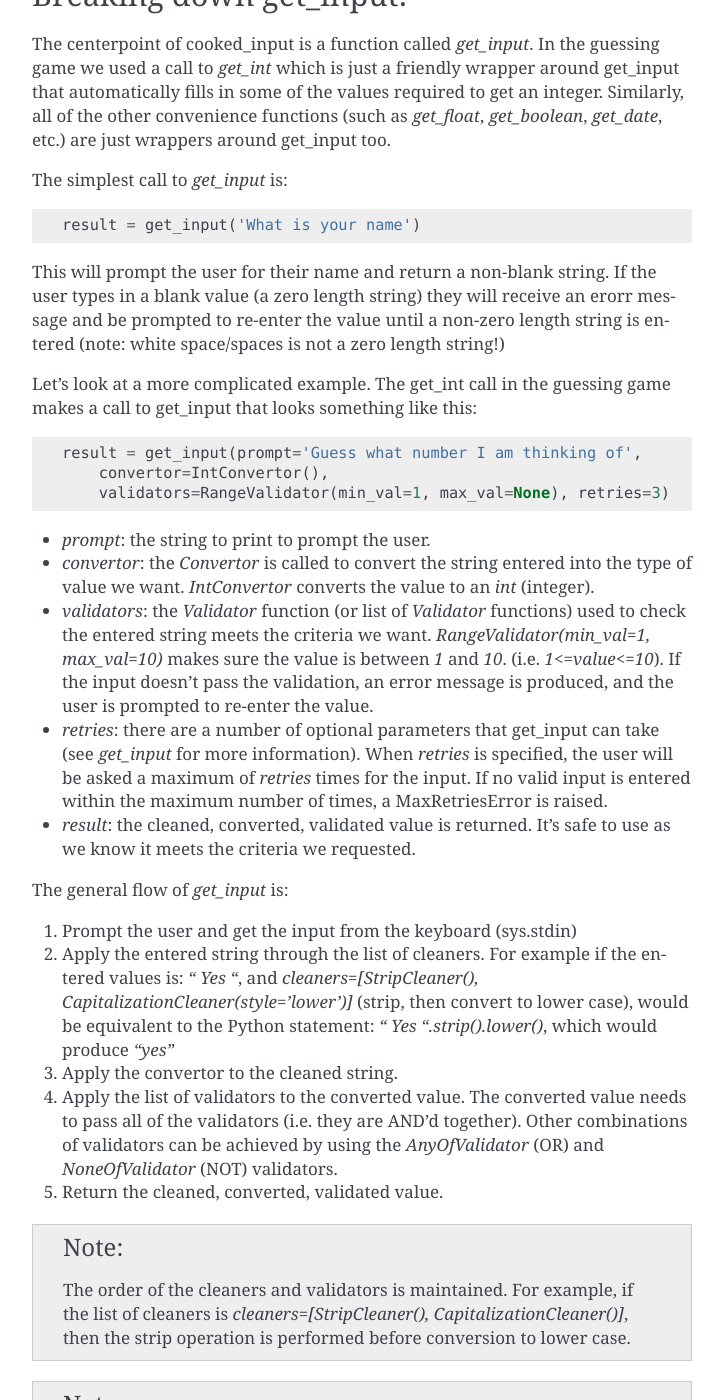
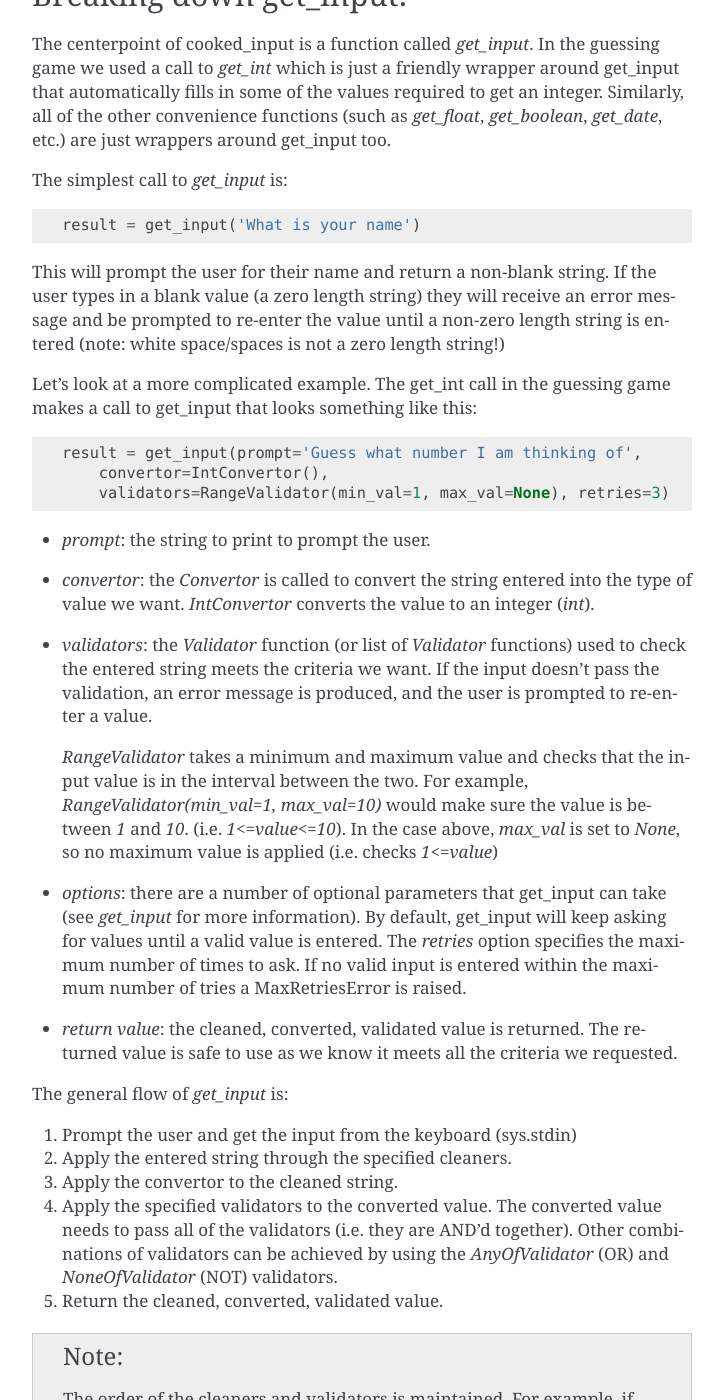
Before and after one commit to lwanger/cooked_input, a Sphinx documentation site: the page built from docs/tutorial.rst, in a window 1280 px wide and 1400 px high, scrolled down 1884 px. Shown: the whole window, without its empty margins (388-1112 px from the left). Built offline with Sphinx 7.4.7, drawn with Linux system fonts in a browser that asks for light colours; some of the changed text lies outside the part shown.

Commit message:
More tutorial fixing. Renamed ChoicesValidator to ChoiceValidator for consistency. Allow AnyOfValidator and NoneOfValidator to take list of values as well as validator functions.

```diff
--- a/cooked_input/__init__.py
+++ b/cooked_input/__init__.py
@@ -8,11 +8,11 @@
 from .convertors import Convertor, IntConvertor, FloatConvertor, BooleanConvertor
 from .convertors import ListConvertor, DateConvertor, YesNoConvertor, TableConvertor
 from .validators import Validator, LengthValidator, EqualToValidator, RangeValidator
-from .validators import AnyOfValidator, NoneOfValidator, ChoicesValidator, RegexValidator, PasswordValidator
+from .validators import AnyOfValidator, NoneOfValidator, ChoiceValidator, RegexValidator, PasswordValidator
 from .validators import ListValidator, SimpleValidator
 from .validators import in_all, in_any, not_in, validate
 from .cleaners import Cleaner, CapitalizationCleaner, LOWER_CAP_STYLE, UPPER_CAP_STYLE, FIRST_WORD_CAP_STYLE, ALL_WORDS_CAP_STYLE
 from .cleaners import StripCleaner, RemoveCleaner, ReplaceCleaner, ChoiceCleaner, RegexCleaner
 from .input_utils import make_pretty_table
 
-__version__ = '0.2.11'
+__version__ = '0.3.0'
--- a/docs/tutorial.rst
+++ b/docs/tutorial.rst
@@ -91,7 +89,7 @@
     result = get_input('What is your name')
 
 This will prompt the user for their name and return a non-blank string. If the user types in a blank value (a zero
-length string) they will receive an erorr message and be prompted to re-enter the value until a non-zero length string
+length string) they will receive an error message and be prompted to re-enter the value until a non-zero length string
 is entered (note: white space/spaces is not a zero length string!)
 
 Let's look at a more complicated example. The get_int call in the guessing game makes a call to get_input that looks
@@ -106,30 +104,33 @@
 * *prompt*: the string to print to prompt the user.
 
 * *convertor*: the `Convertor` is called to convert the string entered into the type of value we want. `IntConvertor`
-  converts the value to an `int` (integer).
+  converts the value to an integer (`int`).
 
 * *validators*: the `Validator` function (or list of `Validator` functions) used to check the entered string meets the
-  criteria we want. `RangeValidator(min_val=1, max_val=10)` makes sure the value is between `1` and `10`. (i.e.
-  `1<=value<=10`). If the input doesn't pass the validation, an error message is produced, and the user is
-  prompted to re-enter the value.
+  criteria we want. If the input doesn't pass the validation, an error message is produced, and the user is prompted to
+  re-enter a value.
 
-* *retries*: there are a number of optional parameters that get_input can take (see `get_input` for more information).
-  When `retries` is specified, the user will be asked a maximum of `retries` times for the input. If no valid input is
-  entered within the maximum number of times, a MaxRetriesError is raised.
+  `RangeValidator` takes a minimum and maximum value and checks that the input value is in the
+  interval between the two. For example,  `RangeValidator(min_val=1, max_val=10)` would make sure the value is between
+  `1` and `10`. (i.e. `1<=value<=10`). In the case above, `max_val` is set to `None`, so no maximum value is applied
+  (i.e. checks `1<=value`)
 
-* *result*: the cleaned, converted, validated value is returned. It's safe to use as we know it meets the criteria we requested.
+* *options*: there are a number of optional parameters that get_input can take (see `get_input` for more information).
+  By default, get_input will keep asking for values until a valid value is entered. The `retries` option specifies the
+  maximum number of times to ask. If no valid input is entered within the maximum number of tries a MaxRetriesError is raised.
+
+* *return value*: the cleaned, converted, validated value is returned. The returned value is safe to use as we know it
+  meets all the criteria we requested.
 
 The general flow of `get_input` is:
 
 1) Prompt the user and get the input from the keyboard (sys.stdin)
 
-2) Apply the entered string through the list of cleaners.  For example if the entered values is: `"  Yes "`, and
-   `cleaners=[StripCleaner(), CapitalizationCleaner(style='lower')]` (strip, then convert to lower case), would be
-   equivalent to the Python statement: `"  Yes ".strip().lower()`, which would produce `"yes"`
+2) Apply the entered string through the specified cleaners.
 
 3) Apply the convertor to the cleaned string.
 
-4) Apply the list of validators to the converted value. The converted value needs to pass all of the validators (i.e.
+4) Apply the specified validators to the converted value. The converted value needs to pass all of the validators (i.e.
    they are AND'd together). Other combinations of validators can be achieved by using the `AnyOfValidator` (OR)
    and `NoneOfValidator` (NOT) validators.
 
@@ -138,7 +139,9 @@
 .. note::
 
     The order of the cleaners and validators is maintained. For example, if the list of cleaners is
-    `cleaners=[StripCleaner(), CapitalizationCleaner()]`, then the strip operation is performed before conversion to lower case.
+    `cleaners=[StripCleaner(), CapitalizationCleaner(style='lower')]`, then the strip operation is performed before
+    conversion to lower case. Applying these cleaners to the value `"  Yes "` is equivalent to the Python
+    statement: `"  Yes ".strip().lower()` (strip, then convert to lower case), which would produce the cleaned value: `"yes"`
 
 .. note::
 
@@ -182,33 +185,47 @@
 .. code-block:: python
 
     colors = ['red', 'green', 'blue']
-    color_validator = ChoicesValidator(choices=colors)
+    color_validator = ChoiceValidator(colors)
     prompt_str = 'What is your favorite color (%s)' % ', '.join(colors)
     result = get_input(prompt=prompt_str, cleaners=[StripCleaner(), CapitalizationCleaner(style='lower')], validators=color_validator)
+
+.. note::
+
+    Validator functions compare the exact value sent from the cleaned input. Without the specified cleaners in the example
+    above any leading or trailing white space characters or capital letters would prevent matches on the ChoiceValidator.
 
 Adding a `ChoiceCleaner`, allows the user to just input the first few letters of the choice (enough to differentiate
 to a single choice.):
 
 .. code-block:: python
 
-    colors = ['red', 'green', 'blue']
-    color_cleaner = ChoiceCleaner(choices=colors)
-    color_validator = ChoicesValidator(choices=colors)
+    colors = ['red', 'green', 'blue', 'black']
+    color_cleaner = ChoiceCleaner(colors)
+    color_validator = ChoiceValidator(colors)
     prompt_str = 'What is your favorite color (%s)' % ', '.join(colors)
-    result = get_input(prompt=prompt_str, cleaners=[StripCleaner(), CapitalizationCleaner(style='lower'), color_cleaner], validators=color_validator)
+    result = get_input(prompt=prompt_str, cleaners=[StripCleaner(), CapitalizationCleaner('lower'), color_cleaner], validators=color_validator)
+
+Typing `"r"` or `"g"` would be enough to match `red` or `green` respectively, but three letters (e.g. `"blu"`) would be
+required to differentiate between `black` and `blue`.
 
 Excluding a list of choices
 ---------------------------
 
-To exclude values from a set of choices:
+The following example will except any string value, except `"licorice"` or `"booger"`:
 
 .. code-block:: python
 
     bad_flavors = ['licorice', 'booger']
-    not_in_choices_validator = NoneOfValidator(validators=ChoicesValidator(choices=bad_flavors))
+    not_in_choices_validator = NoneOfValidator(bad_flavors)
 
     prompt_str = "What is your favorite flavor of jelly bean (don't say: %s)?" % ' or '.join(bad_flavors)
     response = get_input(prompt=prompt_str, cleaners=[StripCleaner(), CapitalizationCleaner(style='lower')], validators=not_in_choices_validator)
+
+.. note::
+
+    The `AnyOf` and `NoneOf` validators can take either values or validator functions as validators. For instance, in the
+    example above you could also use: not_in_choices_validator = NoneOfValidator(ChoiceValidator(bad_flavors))
+
 
 Composing Multiple Validators
 -----------------------------
```
Also changed, not shown: other parts of docs/tutorial.rst (+5 -7 lines), docs/validators.rst (+4 -4 lines), 8 other files.
